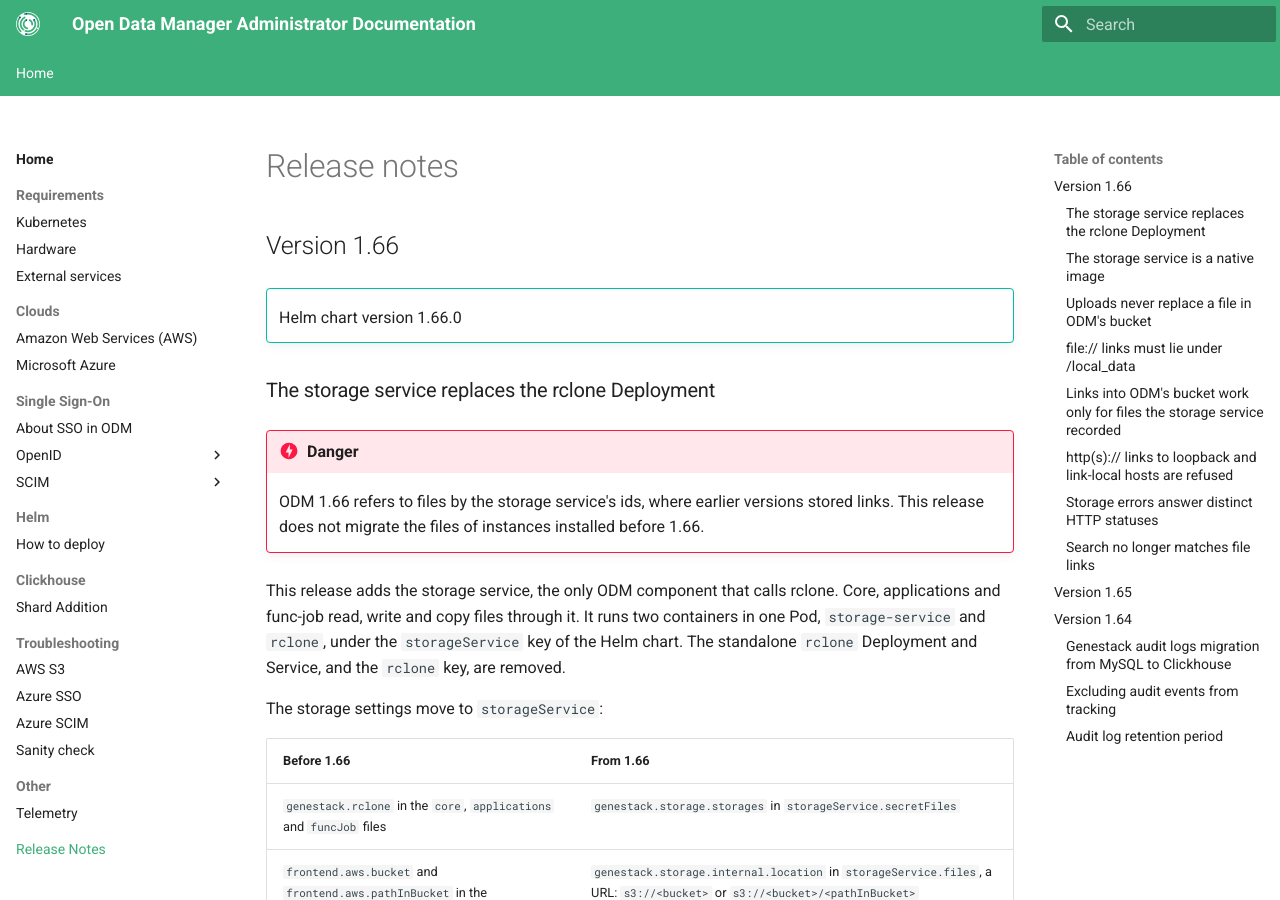
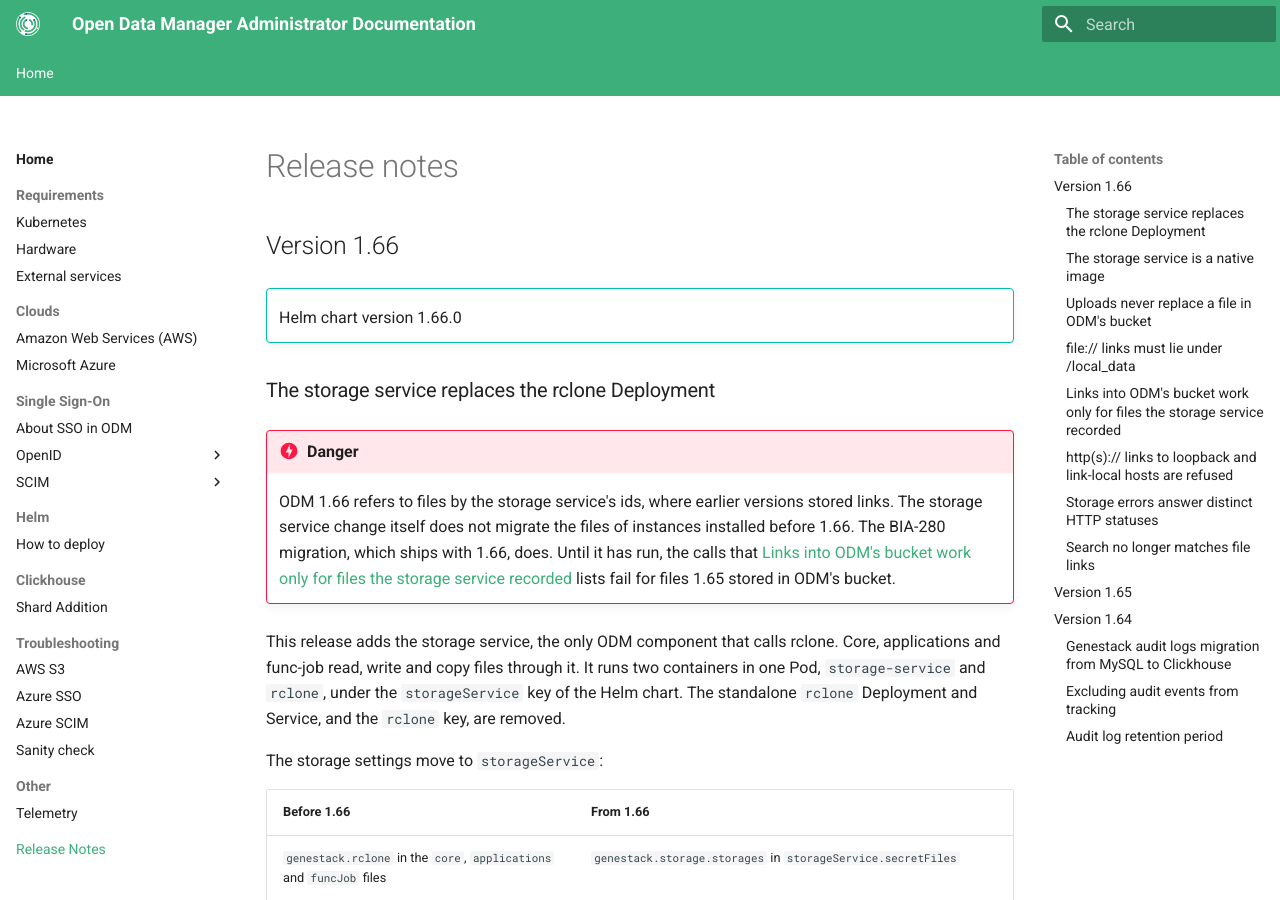
Before and after one commit to genestack/admin-docs, an MkDocs documentation site: the page built from docs/home/release-notes.md, in a window 1280 px wide and 900 px high. Built offline with MkDocs 1.6.1 and Material for MkDocs 9.7.7, drawn with Linux system fonts in a browser that asks for light colours; the version menu is left out.

Commit message:
BIA-275: Say in the 1.66 danger box that BIA-280's migration ships with 1.66
The danger box said 1.66 does not migrate files of older instances, while
the section on links into ODM's bucket said 1.66 relies on BIA-280. The
user decided BIA-280's fix version is 1.66. The box now says the storage
service change does not migrate those files, BIA-280's migration in 1.66
does, and until it has run the calls that section lists fail for files
1.65 stored in ODM's bucket.

Co-Authored-By: Claude Opus 5.5 <noreply@anthropic.com>

```diff
--- a/docs/home/release-notes.md
+++ b/docs/home/release-notes.md
@@ -9,8 +9,11 @@
 
 !!! danger
 
-    ODM 1.66 refers to files by the storage service's ids, where earlier versions stored links. This release does
-    not migrate the files of instances installed before 1.66.
+    ODM 1.66 refers to files by the storage service's ids, where earlier versions stored links. The storage service
+    change itself does not migrate the files of instances installed before 1.66. The BIA-280 migration, which ships
+    with 1.66, does. Until it has run, the calls that
+    [Links into ODM's bucket work only for files the storage service recorded](#links-into-odms-bucket-work-only-for-files-the-storage-service-recorded)
+    lists fail for files 1.65 stored in ODM's bucket.
 
 This release adds the storage service, the only ODM component that calls rclone. Core, applications and func-job
 read, write and copy files through it. It runs two containers in one Pod, `storage-service` and `rclone`, under the `storageService` key
```
